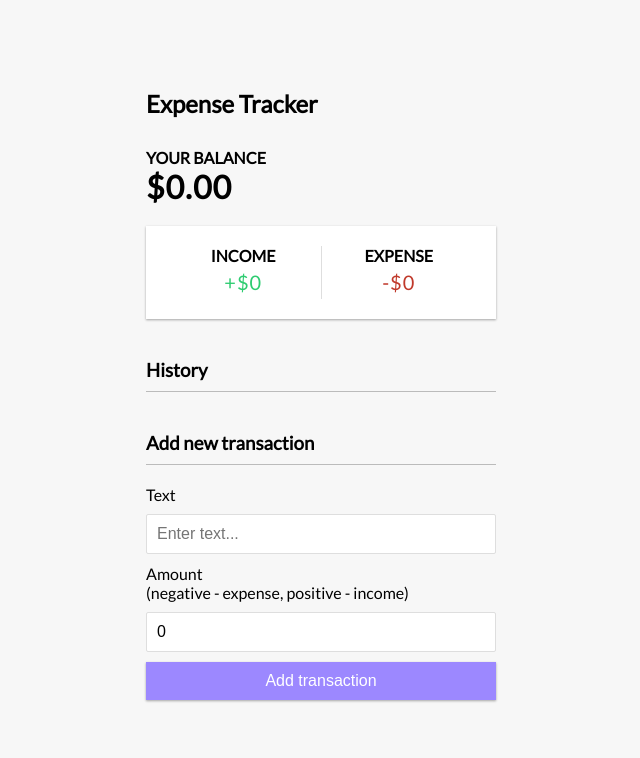
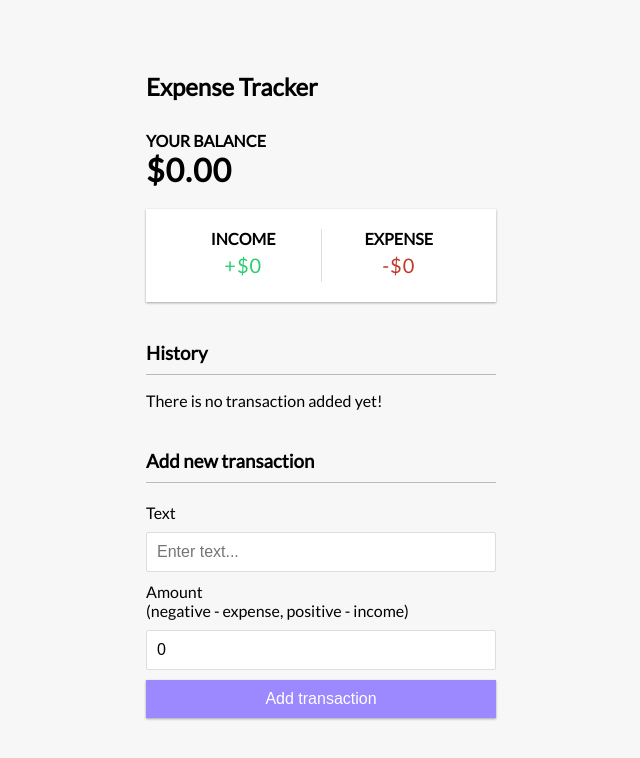
Before and after one commit to SiaExplains/keepcent, a React (Create React App) app: page / in a window 1280 px wide. Shown: the top 758 px of the page, without its empty margins (319-959 px from the left). Built offline with nearby package versions, Linux system fonts and the light colour scheme.

Commit message:
ET-1007 Show a message if state is empty

```diff
--- a/src/components/TransactionList.tsx
+++ b/src/components/TransactionList.tsx
@@ -5,6 +5,7 @@ import { TransactionItem } from './TransactionItem';
 
 export const TransactionList = () => {
   const { transactions } = useContext<GlobalContextType>(GlobalContext);
+  const hasAnyTransaction = transactions && transactions.length > 0;
 
   return (
     <>
@@ -18,6 +19,7 @@ export const TransactionList = () => {
             amount={transaction.amount}
           />
         ))}
+        {!hasAnyTransaction && <>There is no transaction added yet!</>}
       </ul>
     </>
   );
```
